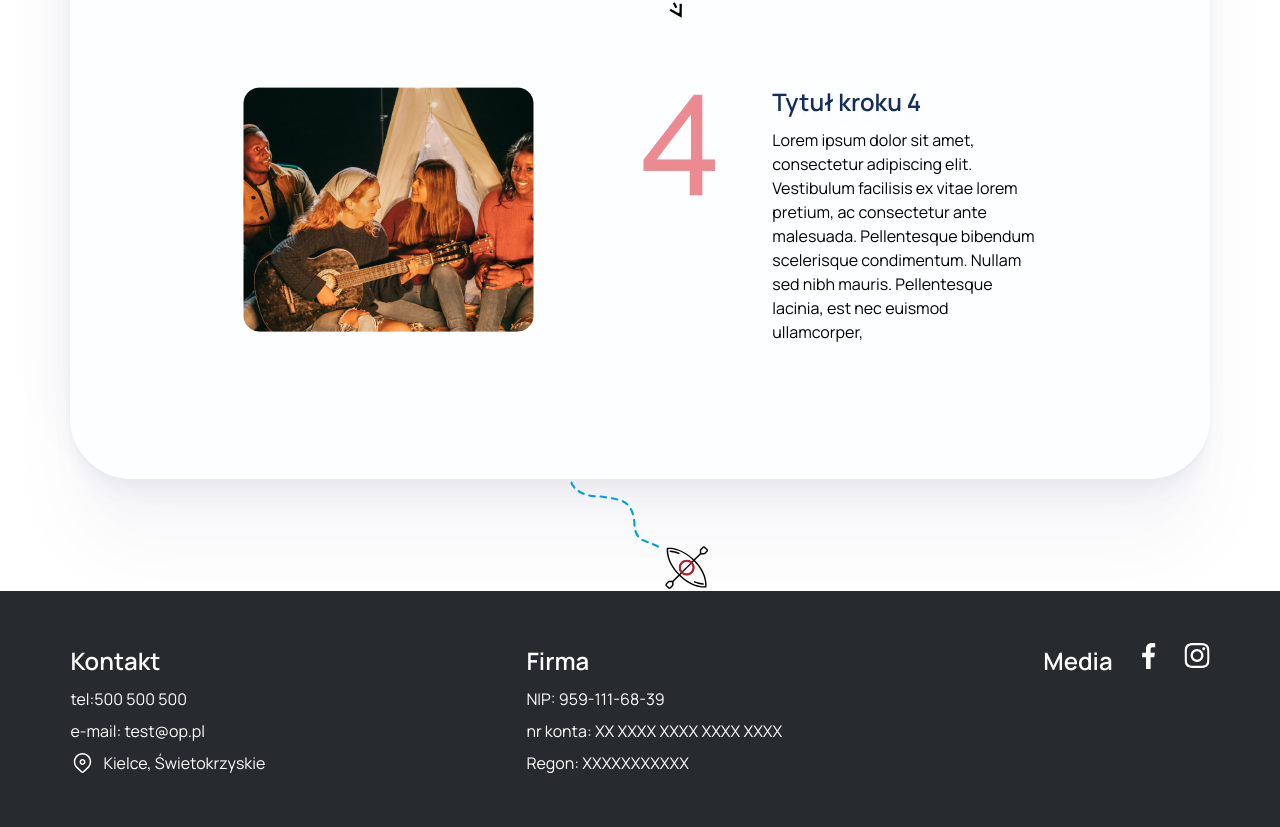
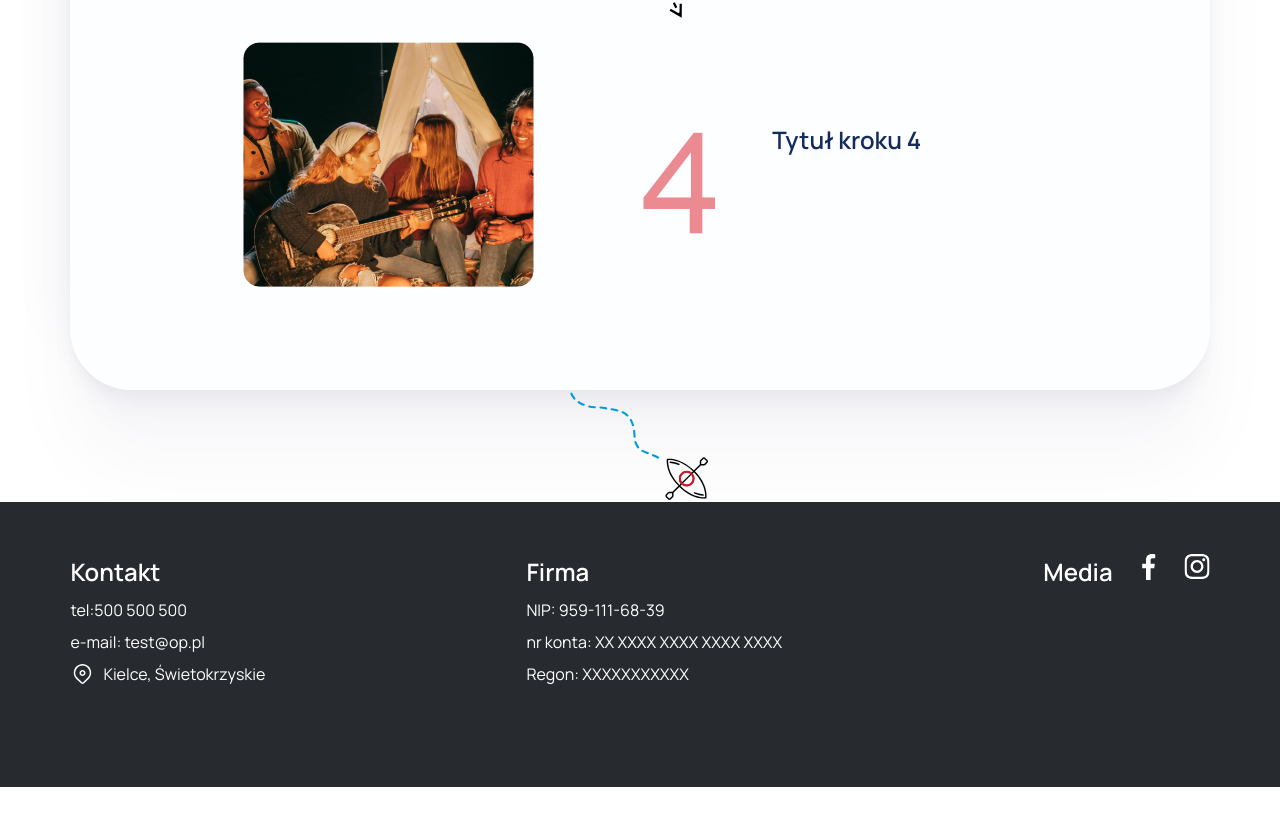
Before and after one commit to loskayakos/website, a Gatsby site: page / in a window 1280 px wide. Shown: the part 4177-5004 px from the top of the page. After the commit the page ends 4964 px from the top, so only its background shows below. Built offline with nearby package versions, Linux system fonts and the light colour scheme; Gatsby itself is replaced by a stand-in of ours; some packages are replaced by stand-ins of ours.

Commit message:
Update Jak działamy “tytuł-kroku-4”

```diff
--- a/content/how-do-we-work/tytuł-kroku-4.md
+++ b/content/how-do-we-work/tytuł-kroku-4.md
@@ -4,9 +4,6 @@ number_step: "4"
 title: Tytuł kroku 4
 work_picture: ../../static/images/frame-17-7-.jpg
 work_picture_alt: ludzie siedzą przy ognisku
-short_description: Lorem ipsum dolor sit amet, consectetur adipiscing elit.
-  Vestibulum facilisis ex vitae lorem pretium, ac consectetur ante malesuada.
-  Pellentesque bibendum scelerisque condimentum. Nullam sed nibh mauris.
-  Pellentesque lacinia, est nec euismod ullamcorper,
+short_description: ""
 order: 4
 ---
```
